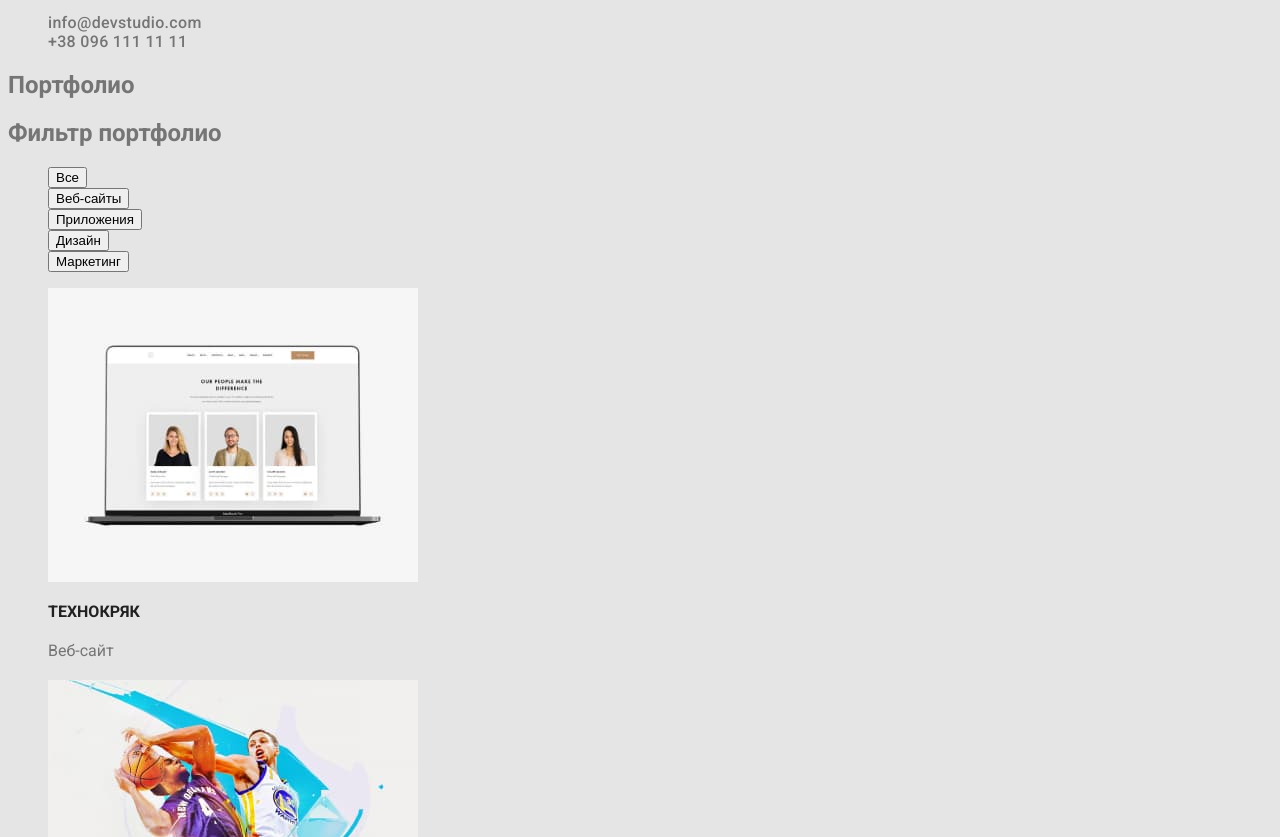
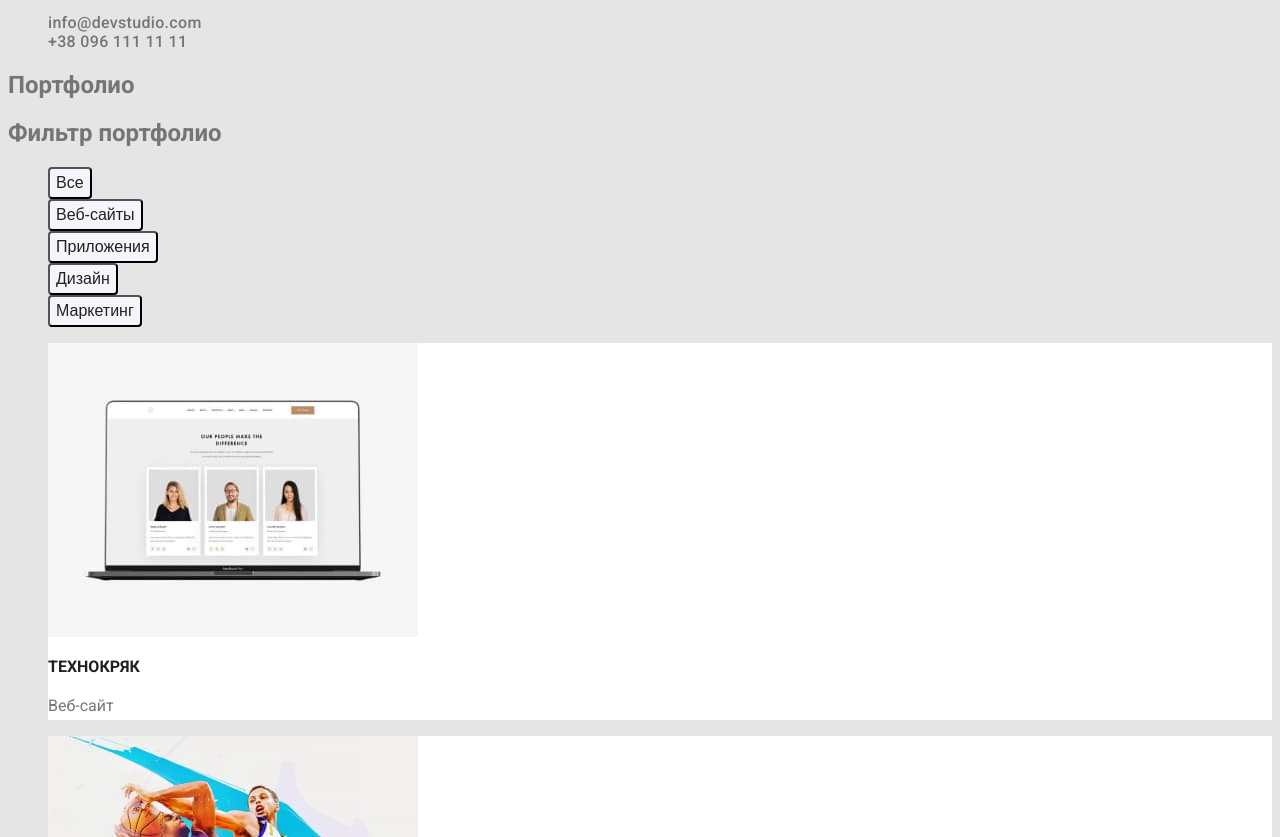
Before and after one commit to Vadim-Rafalskiy/goit-markup-hw-02, a plain HTML site: page portfolio.html in a window 1280 px wide. Shown: the part 115-952 px from the top of the page. Drawn offline with Linux system fonts and the light colour scheme.

Commit message:
fix (filter-btn)

```diff
--- a/css/styles.css
+++ b/css/styles.css
@@ -200,7 +200,7 @@ background-color: var(--third-font-color);
 
 .filter-item {
 }
-s
+
 .filter-btn {
   font-weight: 500;
   font-size: 16px;
@@ -208,10 +208,10 @@ s
   text-align: center;
   letter-spacing: var(--letter-spacing-priority);
   color: var(--secondary-font-color);
-  background: var(--secondary-background-color);
+  background-color: var(--background-filter-btn-color);
   border-radius: 4px;
   cursor: pointer;
-}
+ }
 
 .filter-btn:hover,
 .filter-btn:focus {
@@ -221,10 +221,15 @@ s
 
 /* -------------- PORTFOLIO ------------- */
 
+.portfolio{
+
+}
+
 .portfolio-list {
 }
 
 .portfolio-item {
+  background-color: var(--third-font-color);
 }
 
 .portfolio-img {
--- a/portfolio.html
+++ b/portfolio.html
@@ -55,7 +55,7 @@
             </ul>
         </section>
         <!-- PORTFOLIO -->
-        <section>
+        <section class="portfolio">
             <ul class="portfolio-list list">
                 <li class="portfolio-item">
                     <img class="portfolio-img" src="./images/portfolio/portfolio-1.jpg" alt="Пример сайта" height="294"
```
